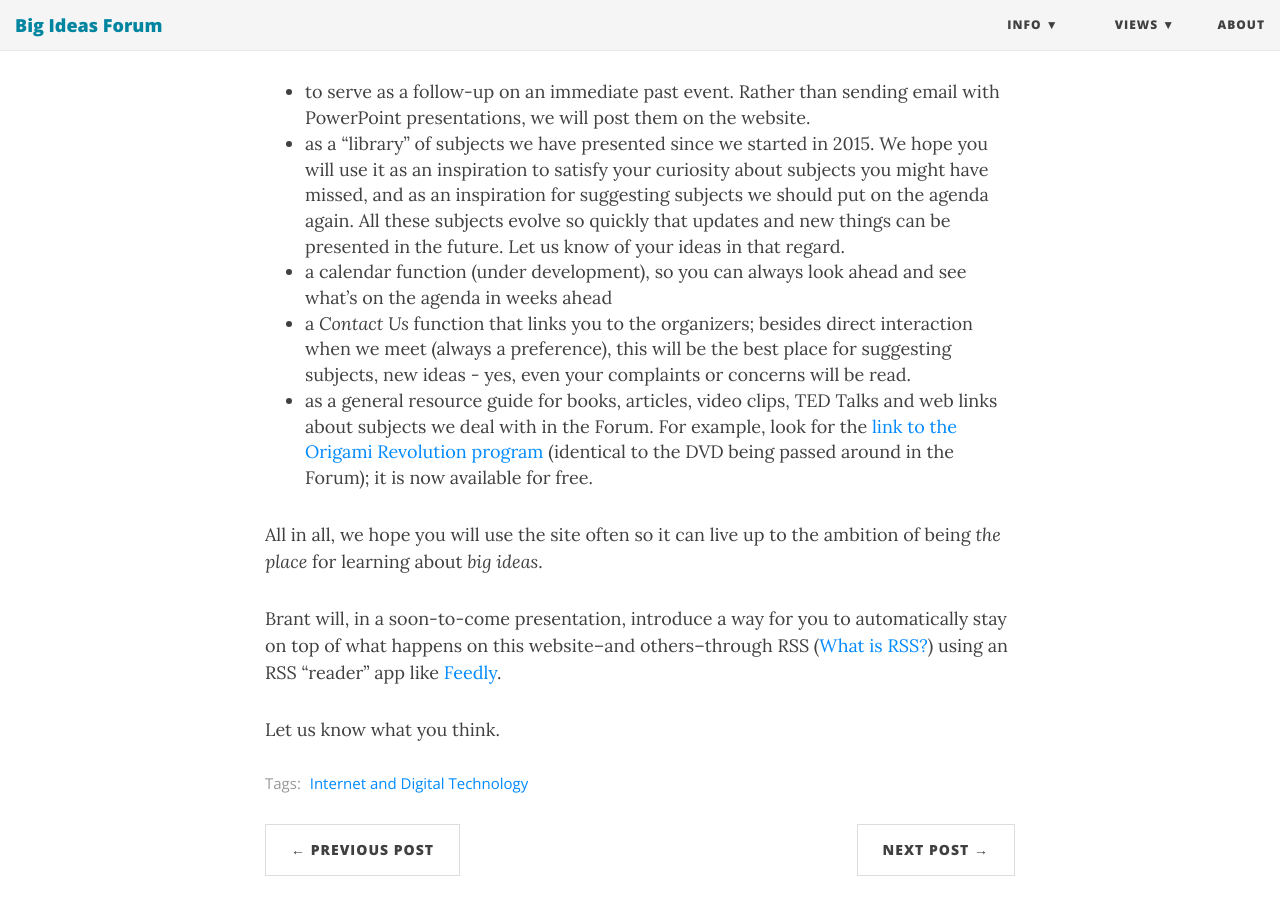
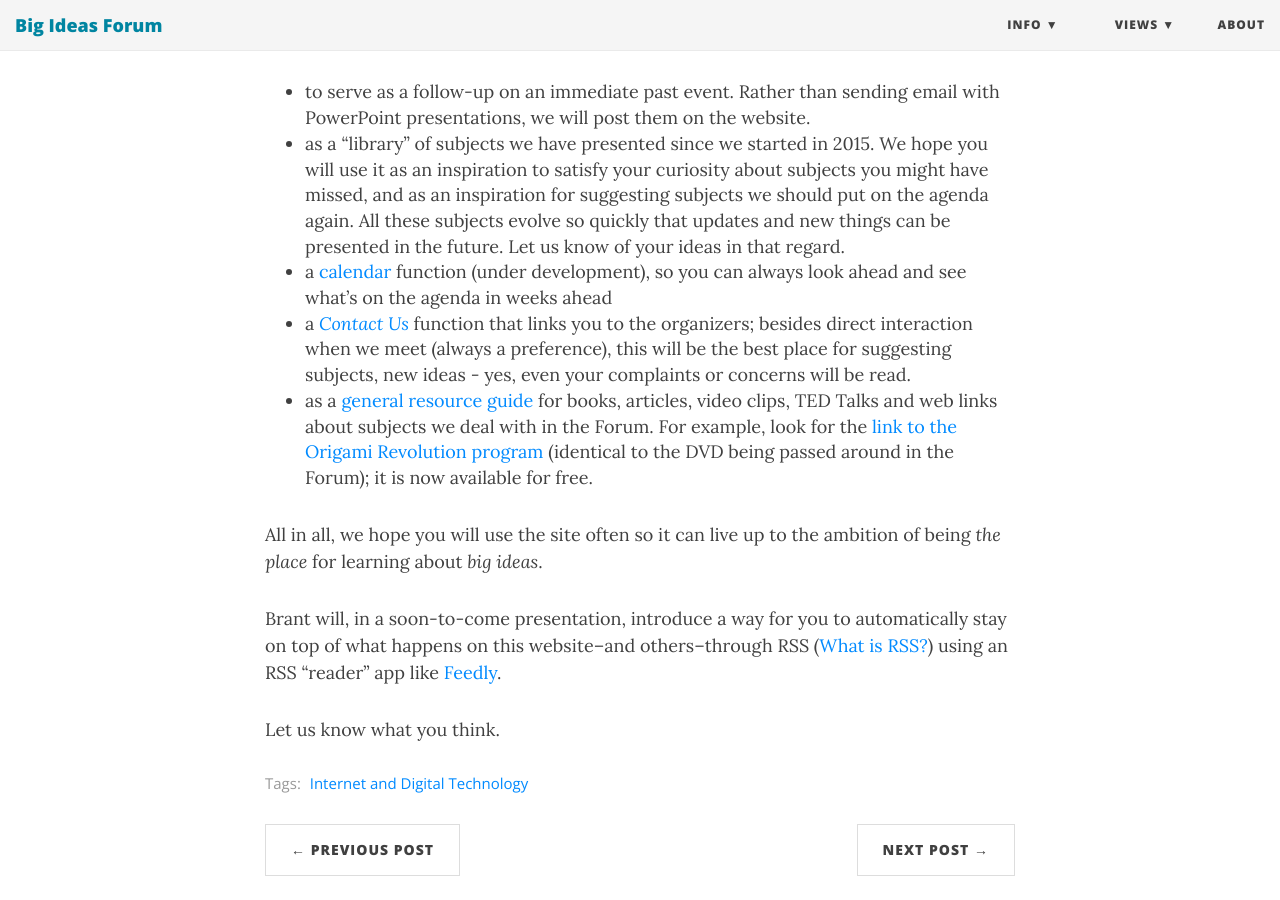
Before and after one commit to BigIdeasForum/bigideasforum.github.io, a Jekyll site: the page built from _posts/2018/2018-04-08-website-announce.md, in a window 1280 px wide and 900 px high, scrolled down 409 px. Built offline with Jekyll 4.4.1, drawn with Linux system fonts in a browser that asks for light colours; nearby versions of some CDN libraries; part of the change alters nothing that is shown.

```diff
--- a/_posts/2018/2018-04-08-website-announce.md
+++ b/_posts/2018/2018-04-08-website-announce.md
@@ -13,9 +13,9 @@ The site has five purposes:
 
 * to serve as a follow-up on an immediate past event. Rather than sending email with PowerPoint presentations, we will post them on the website.
 * as a “library” of subjects we have presented since we started in 2015. We hope you will use it as an inspiration to satisfy your curiosity about subjects you might have missed, and as an inspiration for suggesting subjects we should put on the agenda again. All these subjects evolve so quickly that updates and new things can be presented in the future. Let us know of your ideas in that regard.
-* a calendar function (under development), so you can always look ahead and see what’s on the agenda in weeks ahead
-* a *Contact Us* function that links you to the organizers; besides direct interaction when we meet (always a preference), this will be the best place for suggesting subjects, new ideas - yes, even your complaints or concerns will be read.
-* as a general resource guide for books, articles, video clips, TED Talks and web links about subjects we deal with in the Forum. For example, look for the [link to the Origami Revolution program](http://bigideasforum.info/lisa/2017/09/25/origami-revolution.html) (identical to the DVD being passed around in the Forum); it is now available for free.
+* a [calendar](/calendar) function (under development), so you can always look ahead and see what’s on the agenda in weeks ahead
+* a [*Contact Us*](/contact) function that links you to the organizers; besides direct interaction when we meet (always a preference), this will be the best place for suggesting subjects, new ideas - yes, even your complaints or concerns will be read.
+* as a [general resource guide](/resources) for books, articles, video clips, TED Talks and web links about subjects we deal with in the Forum. For example, look for the [link to the Origami Revolution program](http://bigideasforum.info/lisa/2017/09/25/origami-revolution.html) (identical to the DVD being passed around in the Forum); it is now available for free.
 
 All in all, we hope you will use the site often so it can live up to the ambition of being _the place_ for learning about _big ideas_.
 
```
